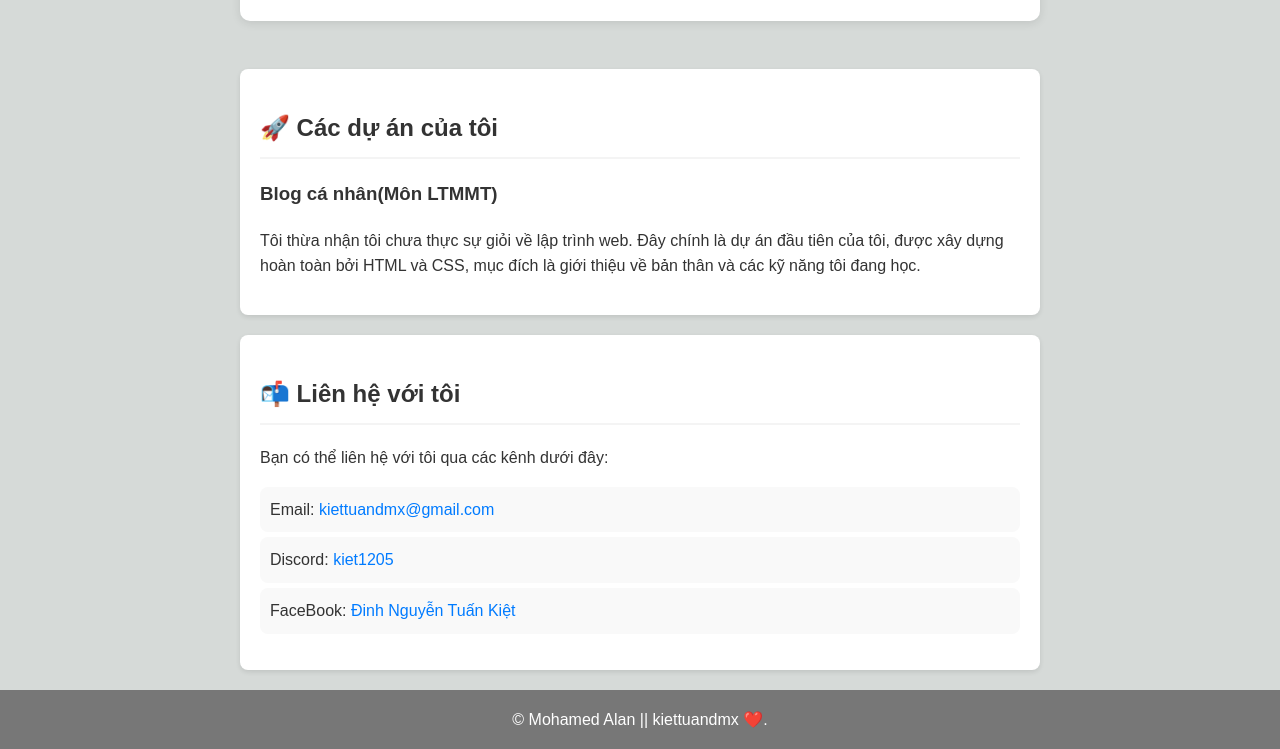
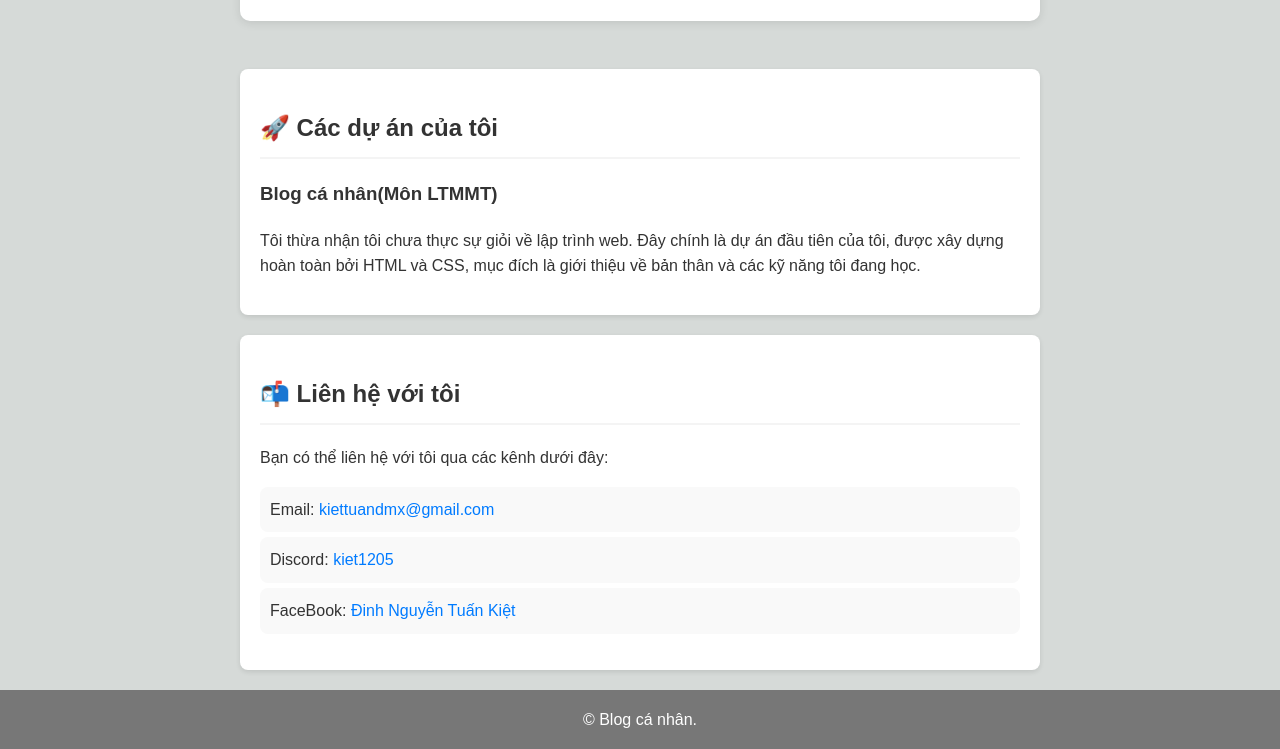
Before and after one commit to kiettuandmx/kiettuandmx, a plain HTML site: page index.html in a window 1280 px wide. Shown: the part 2141-2890 px from the top of the page. Drawn offline with Linux system fonts and the light colour scheme.

Commit message:
Sửa nội dung

```diff
--- a/index.html
+++ b/index.html
@@ -135,7 +135,7 @@
     </main>
 
     <footer>
-      <p>&copy; Mohamed Alan || kiettuandmx ❤️.</p>
+      <p>&copy; Blog cá nhân.</p>
     </footer>
   </body>
 </html>
```
Also changed, not shown: assets/img/Ảnh chụp màn hình 2025-10-22 144932.png (deleted).
